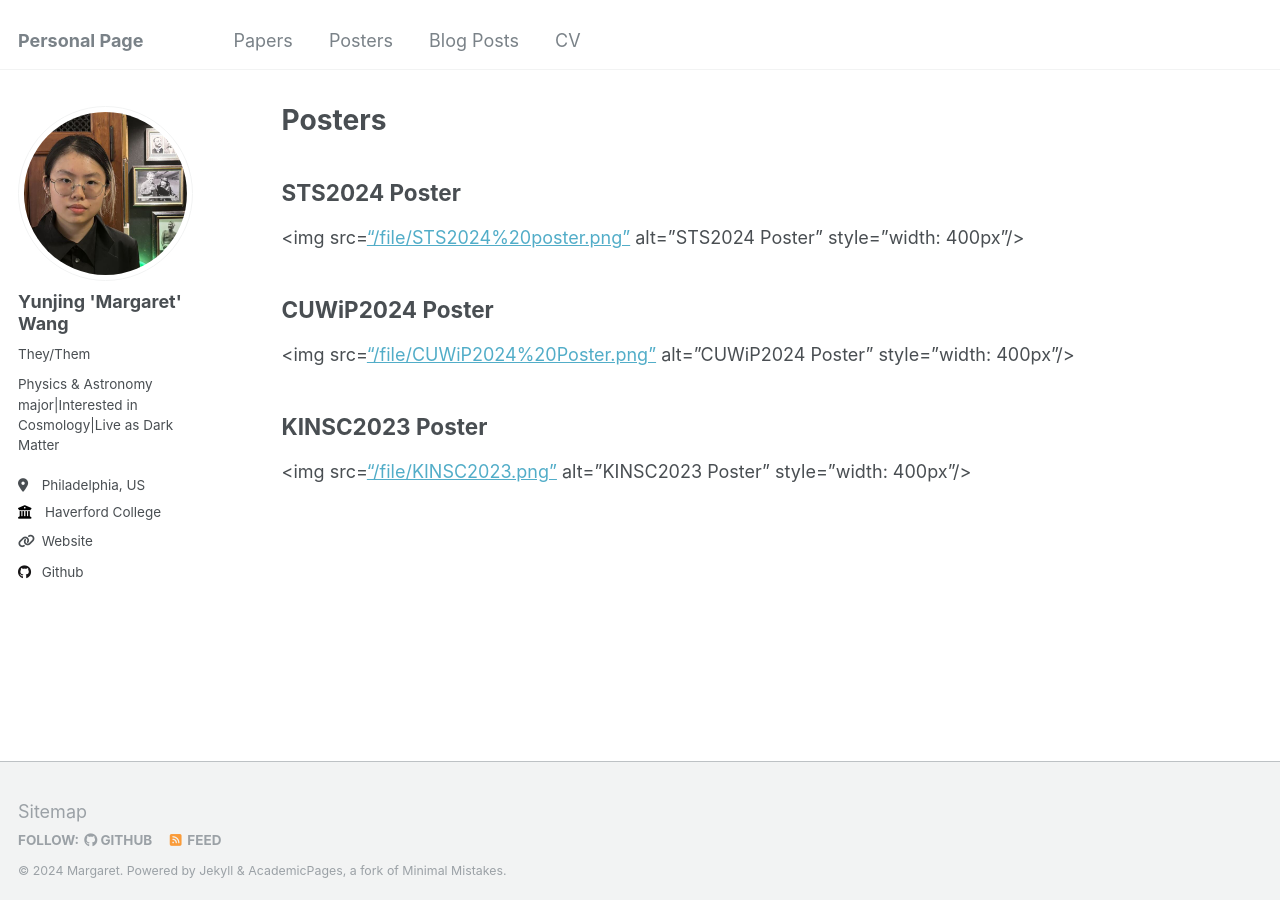
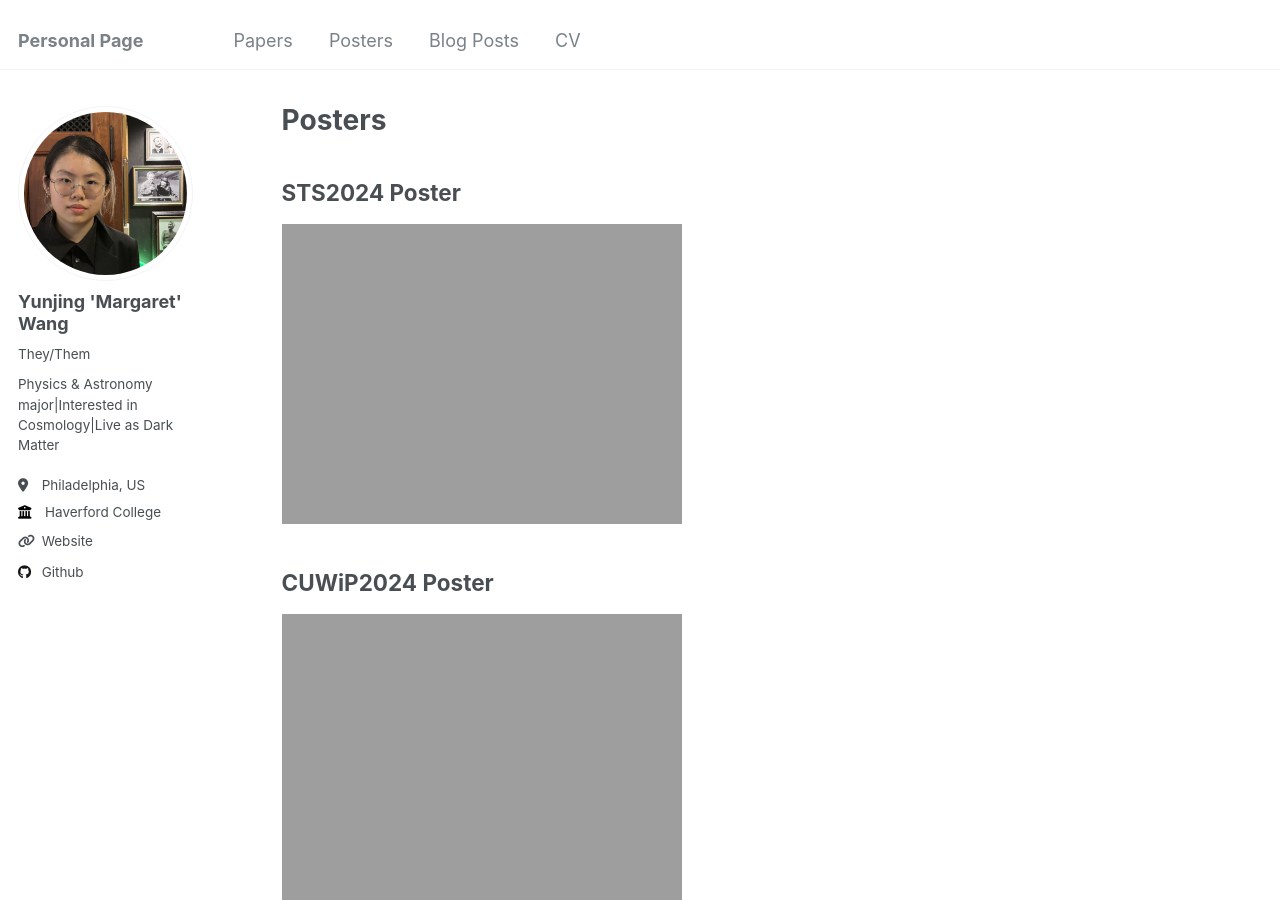
Before and after one commit to Margaret42/Yunjing-Wang, a Jekyll site: the page built from _pages/posters.md, in a window 1280 px wide and 900 px high. Built offline with Jekyll 4.4.1, drawn with Linux system fonts in a browser that asks for light colours.

Commit message:
Update posters.md

```diff
--- a/_pages/posters.md
+++ b/_pages/posters.md
@@ -9,12 +9,12 @@ redirect_from:
 {% include base_path %}
 ## STS2024 Poster
 
-<img src=["/file/STS2024%20poster.png"](https://margaret42.github.io/Yunjing-Wang/file/STS2024%20poster.png) alt="STS2024 Poster" style="width: 400px"/>
+<img src="https://margaret42.github.io/Yunjing-Wang/file/STS2024%20poster.png" alt="STS2024 Poster" style="width: 400px"/>
 
 ## CUWiP2024 Poster
 
-<img src=["/file/CUWiP2024%20Poster.png"](https://margaret42.github.io/Yunjing-Wang/file/CUWiP2024%20Poster.png) alt="CUWiP2024 Poster" style="width: 400px"/>
+<img src="https://margaret42.github.io/Yunjing-Wang/file/CUWiP2024%20Poster.png" alt="CUWiP2024 Poster" style="width: 400px"/>
 
 ## KINSC2023 Poster
 
-<img src=["/file/KINSC2023.png"](https://margaret42.github.io/Yunjing-Wang/file/KINSC2023.png) alt="KINSC2023 Poster" style="width: 400px"/>
+<img src="https://margaret42.github.io/Yunjing-Wang/file/KINSC2023.png" alt="KINSC2023 Poster" style="width: 400px"/>
```
